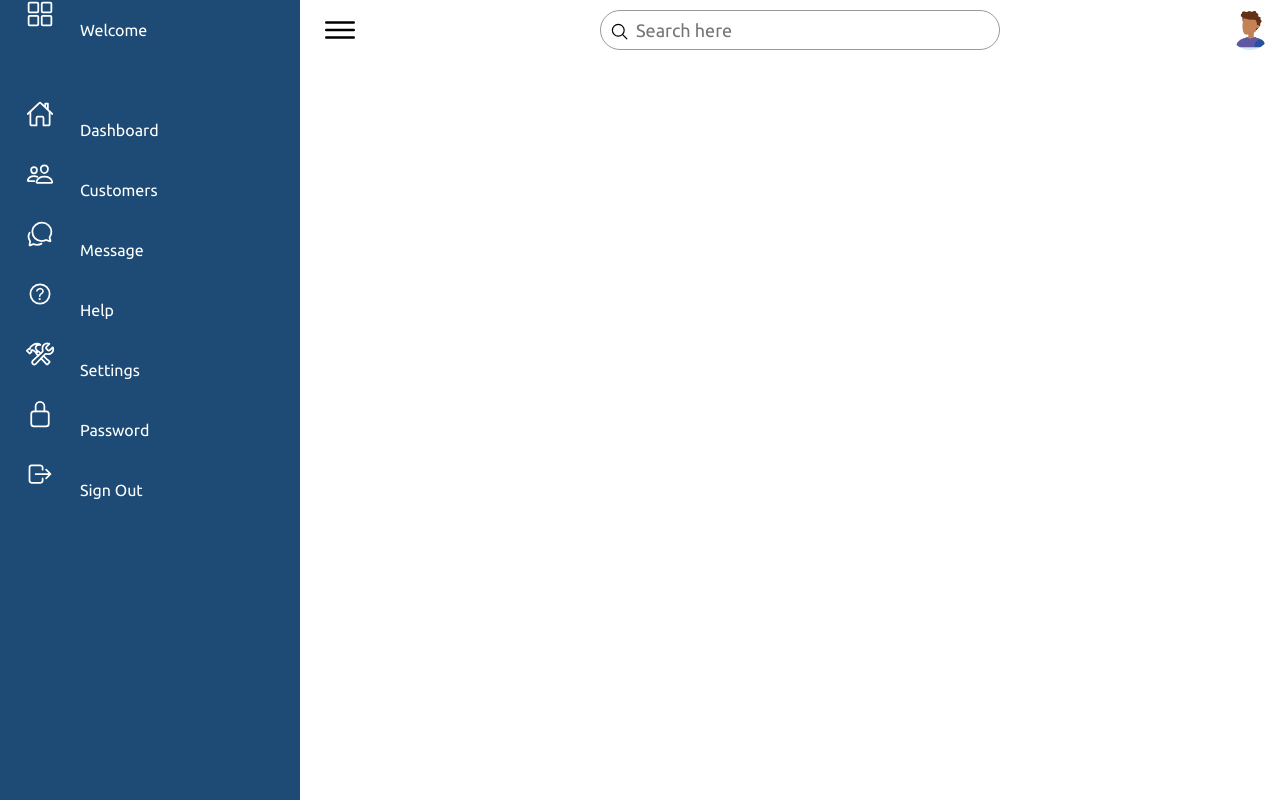
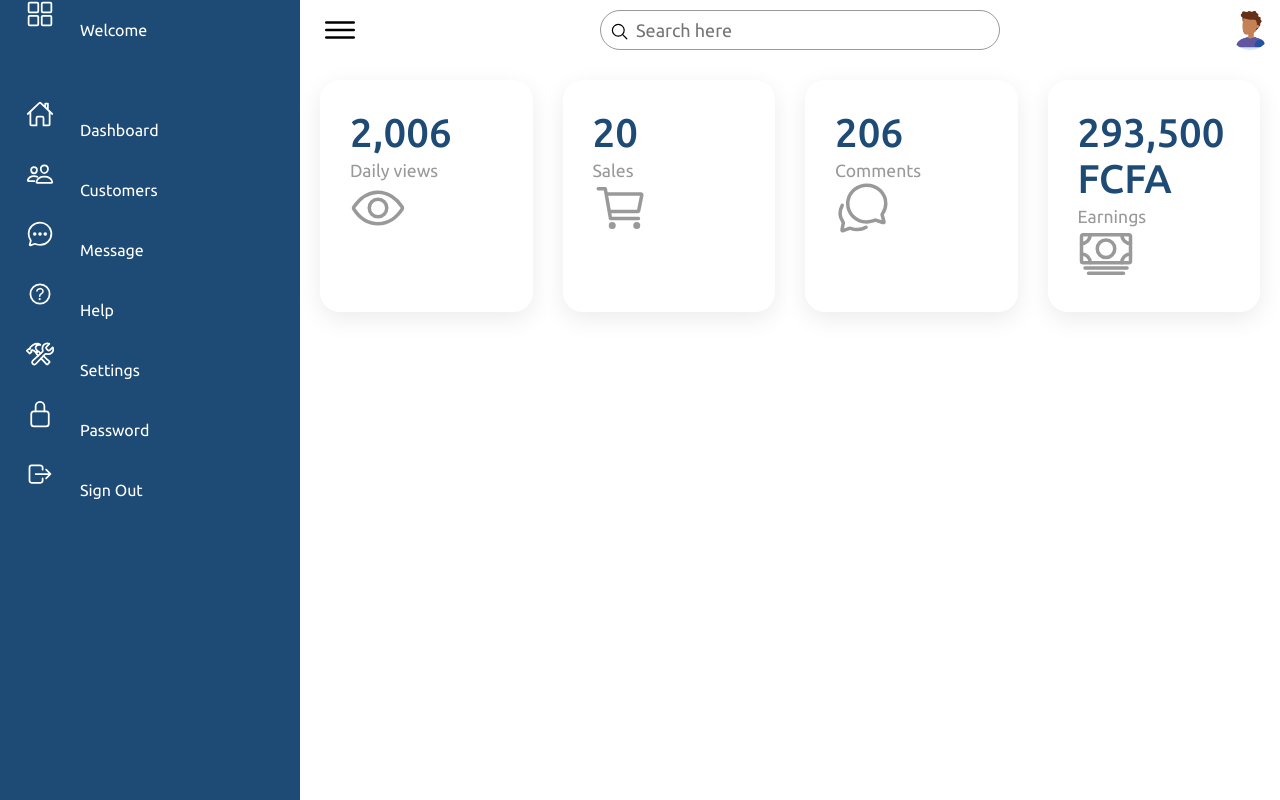
Before and after one commit to rayekov/mon-Dashboard, a plain HTML site: page index.html in a window 1280 px wide. Drawn offline with nearby package versions, Linux system fonts and the light colour scheme.

Commit message:
added cards
added cards on the main page

```diff
--- a/index.html
+++ b/index.html
@@ -30,7 +30,7 @@
                 </li>
                 <li>
                     <a href="#">
-                        <span class="icon"><ion-icon name="chatbubbles-outline"></ion-icon></span>
+                        <span class="icon"><ion-icon name="chatbubble-ellipses-outline"></ion-icon></span>
                         <span class="title">Message</span>
                     </a>
                 </li>
@@ -80,6 +80,43 @@
             <img src="user.jpg" alt="rayekov">
         </div>
     </div>
+    <!-- cards -->
+    <div class="cardBox">
+        <div class="card">
+            <div>
+                <div class="numbers">2,006</div>
+                <div class="cardName">Daily views</div>
+                <div class="iconBx">
+                    <ion-icon name="eye-outline"></ion-icon>
+                </div>
+            </div>
+        </div>
+        <div class="card">
+            <div>
+                <div class="numbers">20</div>
+                <div class="cardName">Sales</div>
+                <div class="iconBx">
+                    <ion-icon name="cart-outline"></ion-icon>
+                </div>
+            </div>
+        </div><div class="card">
+            <div>
+                <div class="numbers">206</div>
+                <div class="cardName">Comments</div>
+                <div class="iconBx">
+                    <ion-icon name="chatbubbles-outline"></ion-icon>
+                </div>
+            </div>
+        </div><div class="card">
+            <div>
+                <div class="numbers">293,500 FCFA</div>
+                <div class="cardName">Earnings</div>
+                <div class="iconBx">
+                    <ion-icon name="cash-outline"></ion-icon>
+                </div>
+            </div>
+        </div>
+    </div>
 </div>
     </div>
 
--- a/style.css
+++ b/style.css
@@ -182,3 +182,45 @@ body{
     height: 100%;
     object-fit: cover;
 }
+.cardBox{
+    position: relative;
+    width: 100%;
+    padding: 20px;
+    display: grid;
+    grid-template-columns: repeat(4,1fr);
+    grid-gap: 30px;
+}
+.cardBox .card{
+    position: relative;
+    background: var(--white);
+    padding: 30px;
+    border-radius: 20px;
+    display: flex;
+    justify-content: space-between;
+    box-shadow: 0 7px 25px rgba(0, 0, 0,0.08);
+
+}
+.cardBox .card .numbers{
+    position: relative;
+    font-weight: 500;
+    font-size: 2.5em;
+    color: var(--blue);
+}
+.cardBox .card .cardName{
+    color: var(--black2);
+    font-size: 1.1em;
+    margin-top: 5px;
+
+}
+.cardBox .card .iconBx{
+    font-size: 3.5em;
+    color: var(--black2);
+}
+.cardBox .card:hover{
+    background: var(--blue);
+}
+.cardBox .card:hover .numbers,
+.cardBox .card:hover .cardName,
+.cardBox .card:hover .iconBx{
+    color: var(--white);
+}
```
